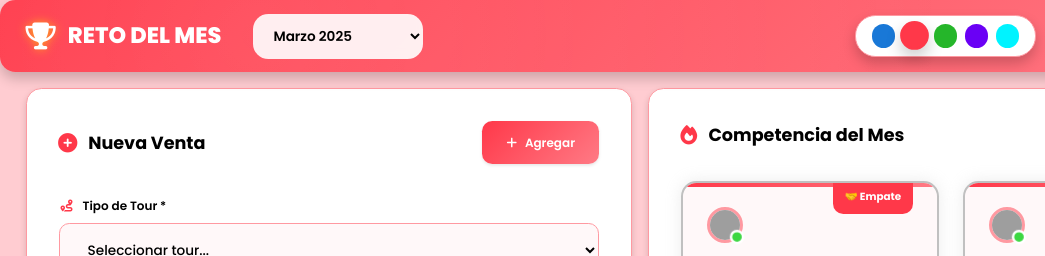
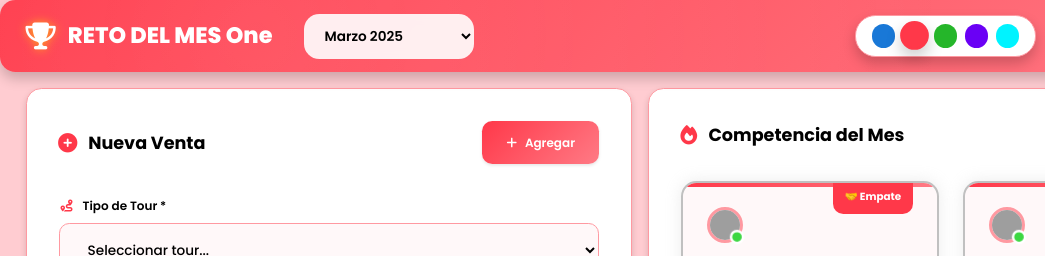
Before and after one commit to wtaype/aver, a plain HTML site: page index.html in a window 1280 px wide. Shown: the top 256 px of the page, 0-1045 px from the left. Drawn offline with Linux system fonts and the light colour scheme; grey boxes are pictures that could not be loaded.

Commit message:
deploy: 3e2dbfc791cee4ed4163e34bdaeb628c058a5ac1

```diff
--- a/index.html
+++ b/index.html
@@ -19,7 +19,7 @@
             <div class="header-left">
                 <h1 class="main-title">
                     <i class="fas fa-trophy"></i>
-                    RETO DEL MES
+                    RETO DEL MES One
                 </h1>
                 <select id="monthSelector" class="month-selector">
                     <option value="2025-01">Enero 2025</option>
```
